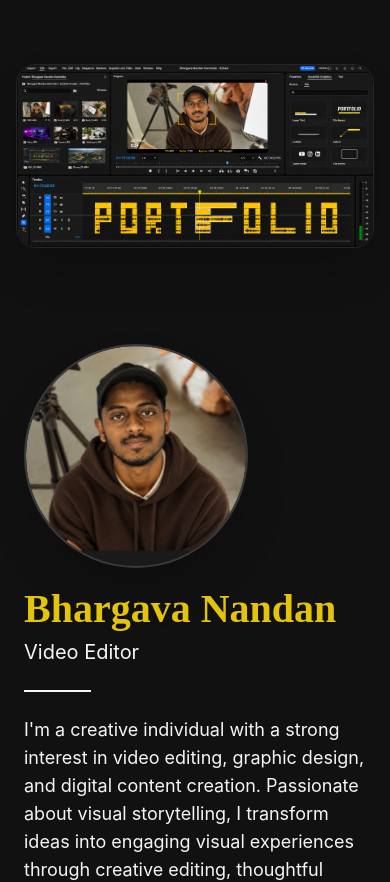
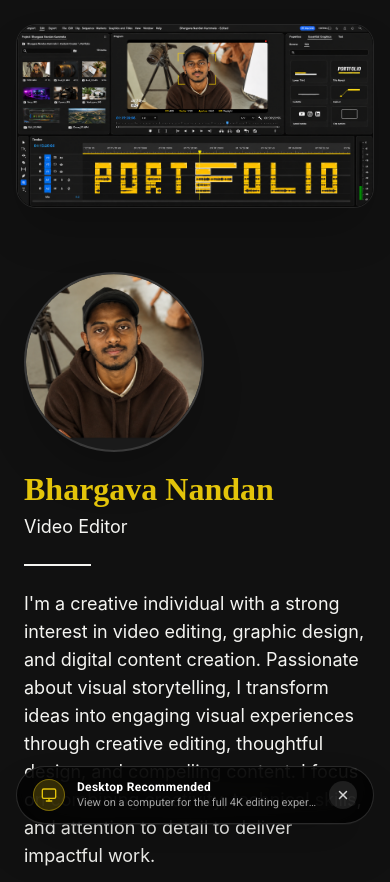
Before and after one commit to Bhargav5452/bhargav-editing-portfolio, a Next.js app: page / in a window 390 px wide. Shown: the top 882 px of the page. Built offline with nearby package versions, Linux system fonts and the light colour scheme; a web font is replaced by a local one.

Commit message:
Add responsive mobile layouts and desktop recommendation notice

```diff
--- a/app/page.tsx
+++ b/app/page.tsx
@@ -6,6 +6,7 @@ import FigmaTypewriter from '@/components/FigmaTypewriter';
 import PortfolioVideo from '@/components/PortfolioVideo';
 import HeroMonitor from '@/components/HeroMonitor';
 import AboutSection from '@/components/AboutSection';
+import DesktopRecommendationToast from '@/components/DesktopRecommendationToast';
 
 export default function PortfolioPage() {
   return (
@@ -15,7 +16,7 @@ export default function PortfolioPage() {
           1. HERO SECTION — Portfolio Editor Artwork (Monitor Panel)
           Node 5:2 (w: 1312px, h: 672.48px, rounded: 20px)
           ══════════════════════════════════════════════════════ */}
-      <section className="w-full flex justify-center pt-[64px] pb-[32px] px-4 bg-[#111111]">
+      <section className="w-full flex justify-center pt-6 sm:pt-12 lg:pt-[64px] pb-6 sm:pb-[32px] px-4 bg-[#111111]">
         <HeroMonitor />
       </section>
 
@@ -34,16 +35,16 @@ export default function PortfolioPage() {
           ══════════════════════════════════════════════════════ */}
       <section className="bg-white flex flex-col items-start overflow-hidden relative shrink-0 w-full" data-name="Work sections">
 
-        {/* Animated Work For heading section (Node 21:3, h: 109px, pt: 32px, pb: 8px) */}
-        <div className="bg-white flex h-[109px] items-center justify-center overflow-hidden pb-[8px] pt-[32px] relative shrink-0 w-full">
-          <div className="work-for-figma-animated flex gap-[18px] h-[73px] items-center relative shrink-0 cursor-default">
+        {/* Animated Work For heading section (Node 21:3, responsive height) */}
+        <div className="bg-white flex h-auto min-h-[80px] lg:h-[109px] items-center justify-center overflow-hidden pb-3 lg:pb-[8px] pt-4 lg:pt-[32px] relative shrink-0 w-full">
+          <div className="work-for-figma-animated flex gap-3 sm:gap-[18px] h-auto lg:h-[73px] items-center relative shrink-0 cursor-default">
             <p
-              className="text-[#1a1a1a] text-[52px] leading-[64px] not-italic relative shrink-0 whitespace-nowrap"
+              className="text-[#1a1a1a] text-[32px] sm:text-[42px] lg:text-[52px] leading-tight lg:leading-[64px] not-italic relative shrink-0 whitespace-nowrap"
               style={{ fontFamily: "'Arvo', serif" }}
             >
               Work For
             </p>
-            <div className="relative shrink-0 size-[72px]">
+            <div className="relative shrink-0 size-[48px] sm:size-[60px] lg:size-[72px]">
               <Image
                 src="/figma/linkspace-logo.png"
                 alt="Linkspace"
@@ -55,8 +56,8 @@ export default function PortfolioPage() {
           </div>
         </div>
 
-        {/* Video 1: Node 26:18 Portfolio video section (h: 740px, w-full, ZERO padding, ZERO radius, AUTOPLAY) */}
-        <div className="bg-white h-[740px] overflow-hidden relative shrink-0 w-full">
+        {/* Video 1: Node 26:18 Portfolio video section (responsive height: 280px on phone, 740px on desktop) */}
+        <div className="bg-white w-full h-[280px] sm:h-[480px] md:h-[620px] lg:h-[740px] overflow-hidden relative shrink-0">
           <PortfolioVideo
             src={videos.linkspace}
             className="w-full h-full object-cover block"
@@ -72,11 +73,11 @@ export default function PortfolioPage() {
           ══════════════════════════════════════════════════════ */}
       <section className="w-full flex flex-col items-center">
 
-        {/* Banner with exact Figma typewriter animation (Node 33:2, h: 112.8px) */}
-        <div className="bg-[#ebecef] h-[112.8px] overflow-hidden relative shrink-0 w-full flex items-center justify-center">
+        {/* Banner with exact Figma typewriter animation (Node 33:2, responsive height) */}
+        <div className="bg-[#ebecef] h-[80px] sm:h-[96px] lg:h-[112.8px] overflow-hidden relative shrink-0 w-full flex items-center justify-center">
           <FigmaTypewriter
             text="Motion Graphics"
-            className="text-[#1a1d23] text-[76.8px] leading-[112.8px] font-normal tracking-tight"
+            className="text-[#1a1d23] text-[clamp(32px,6.8vw,76.8px)] leading-[80px] sm:leading-[96px] lg:leading-[112.8px] font-normal tracking-tight"
             style={{ fontFamily: "'Rokkitt', serif" }}
           />
         </div>
@@ -94,8 +95,8 @@ export default function PortfolioPage() {
           5. TEDX SECTION (Node 37:314 / 42:516)
           VIDEO 3: TedxVBIT Glimpse Final.mp4 (AUTOPLAY)
           ══════════════════════════════════════════════════════ */}
-      <section className="bg-[#fefefe] h-auto lg:h-[792px] overflow-hidden relative shrink-0 w-full flex items-center justify-center py-[48px] px-6">
-        <div className="w-full max-w-[1282px] h-auto max-h-[721px] rounded-[20px] overflow-hidden shadow-2xl bg-black">
+      <section className="bg-[#fefefe] h-auto lg:h-[792px] overflow-hidden relative shrink-0 w-full flex items-center justify-center py-6 sm:py-10 lg:py-[48px] px-3 sm:px-6">
+        <div className="w-full max-w-[1282px] h-auto max-h-[721px] rounded-[14px] sm:rounded-[20px] overflow-hidden shadow-2xl bg-black">
           <PortfolioVideo
             src={videos.tedx}
             className="w-full h-full object-contain block mx-auto bg-black"
@@ -105,16 +106,19 @@ export default function PortfolioPage() {
 
       {/* ══════════════════════════════════════════════════════
           6. BANNER SECTION — "Let's Work Together" Typewriter Loop
-          (Exact Figma Node 40:357 layout, h: 112.8px, Rokkitt font)
+          (Exact Figma Node 40:357 layout, responsive banner)
           ══════════════════════════════════════════════════════ */}
-      <footer className="bg-[#ebecef] h-[112.8px] overflow-hidden relative shrink-0 w-full flex items-center justify-center">
+      <footer className="bg-[#ebecef] h-[80px] sm:h-[96px] lg:h-[112.8px] overflow-hidden relative shrink-0 w-full flex items-center justify-center">
         <FigmaTypewriter
           text="Let's Work Together"
-          className="text-[#1a1d23] text-[clamp(36px,5.8vw,76.8px)] leading-[112.8px] font-normal tracking-tight"
+          className="text-[#1a1d23] text-[clamp(28px,6vw,76.8px)] leading-[80px] sm:leading-[96px] lg:leading-[112.8px] font-normal tracking-tight"
           style={{ fontFamily: "'Rokkitt', serif" }}
         />
       </footer>
 
+      {/* Floating recommendation pill on mobile devices */}
+      <DesktopRecommendationToast />
+
     </div>
   );
 }
--- a/components/AboutSection.tsx
+++ b/components/AboutSection.tsx
@@ -36,17 +36,17 @@ export default function AboutSection() {
   return (
     <section
       ref={sectionRef}
-      className="w-full max-w-[1440px] px-6 lg:px-[64px] py-[64px] bg-[#111111]"
+      className="w-full max-w-[1440px] px-6 lg:px-[64px] py-10 lg:py-[64px] bg-[#111111]"
     >
       {/* 4 Columns Container matching exact Figma layout Node 2:2 */}
-      <div className="grid grid-cols-1 md:grid-cols-2 lg:grid-cols-[400px_240px_216px_216px] gap-[48px] lg:gap-[64px] xl:gap-[80px] items-start justify-center">
+      <div className="grid grid-cols-1 md:grid-cols-2 lg:grid-cols-[400px_240px_216px_216px] gap-10 lg:gap-[64px] xl:gap-[80px] items-start justify-center">
 
         {/* ── COL 1: Profile and contact (Node 2:3) ── */}
         <div className="flex flex-col items-start w-full max-w-[400px]">
 
-          {/* Portrait (Node 2:20, size: 224px) */}
+          {/* Portrait (Node 2:20, size: 224px, responsive on mobile) */}
           <div
-            className="relative size-[224px] rounded-full overflow-hidden border-2 border-[rgba(255,255,255,0.14)] shadow-2xl bg-[#1a1a1a] mb-[16px] shrink-0 group transition-all"
+            className="relative size-[180px] sm:size-[224px] rounded-full overflow-hidden border-2 border-[rgba(255,255,255,0.14)] shadow-2xl bg-[#1a1a1a] mb-[16px] shrink-0 group transition-all"
             style={{
               transform: inView ? 'translateY(0) scale(1)' : 'translateY(28px) scale(0.88)',
               opacity: inView ? 1 : 0,
@@ -72,12 +72,12 @@ export default function AboutSection() {
             }}
           >
             <h1
-              className="text-[#e3c40a] text-[40px] leading-[50px] font-black tracking-normal"
+              className="text-[#e3c40a] text-[32px] sm:text-[40px] leading-[42px] sm:leading-[50px] font-black tracking-normal"
               style={{ fontFamily: "'Elsie', serif" }}
             >
               {profile.name}
             </h1>
-            <p className="text-[#f5f5f2] text-[20px] leading-[28px] font-normal font-sans mt-1">
+            <p className="text-[#f5f5f2] text-lg sm:text-[20px] leading-[26px] sm:leading-[28px] font-normal font-sans mt-1">
               {profile.role}
             </p>
           </div>
--- /dev/null
+++ b/components/DesktopRecommendationToast.tsx
@@ -0,0 +1,64 @@
+'use client';
+
+import { useEffect, useState } from 'react';
+
+export default function DesktopRecommendationToast() {
+  const [isVisible, setIsVisible] = useState(false);
+
+  useEffect(() => {
+    // Check if dismissed previously in this session
+    const dismissed = sessionStorage.getItem('dismissed_desktop_notice');
+    if (!dismissed) {
+      // Delay entrance slightly for smooth appearance
+      const timer = setTimeout(() => {
+        setIsVisible(true);
+      }, 3500);
+      return () => clearTimeout(timer);
+    }
+  }, []);
+
+  const dismiss = () => {
+    setIsVisible(false);
+    sessionStorage.setItem('dismissed_desktop_notice', '1');
+  };
+
+  if (!isVisible) return null;
+
+  return (
+    <div className="fixed bottom-5 inset-x-4 z-50 flex justify-center pointer-events-none md:hidden">
+      <div className="pointer-events-auto flex items-center gap-3 px-4 py-3 rounded-full bg-black/85 backdrop-blur-xl border border-white/15 text-white shadow-2xl animate-fade-in max-w-sm w-full">
+        {/* Computer / Desktop Icon */}
+        <div className="size-8 rounded-full bg-[#e3c40a]/20 border border-[#e3c40a]/40 flex items-center justify-center shrink-0 text-[#e3c40a]">
+          <svg width="16" height="16" viewBox="0 0 24 24" fill="none" stroke="currentColor" strokeWidth="2" strokeLinecap="round" strokeLinejoin="round">
+            <rect width="20" height="14" x="2" y="3" rx="2" />
+            <line x1="8" x2="16" y1="21" y2="21" />
+            <line x1="12" x2="12" y1="17" y2="21" />
+          </svg>
+        </div>
+
+        {/* Text */}
+        <div className="flex flex-col flex-1 min-w-0">
+          <p className="text-xs font-semibold text-white tracking-wide">
+            Desktop Recommended
+          </p>
+          <p className="text-[11px] text-[#a3a3a3] truncate">
+            View on a computer for the full 4K editing experience.
+          </p>
+        </div>
+
+        {/* Close Button */}
+        <button
+          type="button"
+          onClick={dismiss}
+          className="size-7 rounded-full bg-white/10 hover:bg-white/20 flex items-center justify-center text-[#d4d4d4] hover:text-white transition-colors shrink-0"
+          aria-label="Dismiss notice"
+        >
+          <svg width="14" height="14" viewBox="0 0 24 24" fill="none" stroke="currentColor" strokeWidth="2.5" strokeLinecap="round" strokeLinejoin="round">
+            <line x1="18" y1="6" x2="6" y2="18" />
+            <line x1="6" y1="6" x2="18" y2="18" />
+          </svg>
+        </button>
+      </div>
+    </div>
+  );
+}
--- a/components/FigmaTypewriter.tsx
+++ b/components/FigmaTypewriter.tsx
@@ -76,12 +76,12 @@ export default function FigmaTypewriter({
       <span className={className} style={style}>
         {visibleText}
       </span>
-      {/* Exact cursor from Figma Node 33:5: width 2.4px, height 64.8px, #0040ff */}
+      {/* Dynamic responsive cursor matching Figma Node 33:5: width 2.4px, #0040ff, scales with font */}
       <span
         className="cursor-blink inline-block"
         style={{
           width: '2.4px',
-          height: '64.8px',
+          height: 'clamp(28px, 4.5vw, 64.8px)',
           backgroundColor: '#0040ff',
           marginLeft: '4px',
           verticalAlign: 'middle',
```
